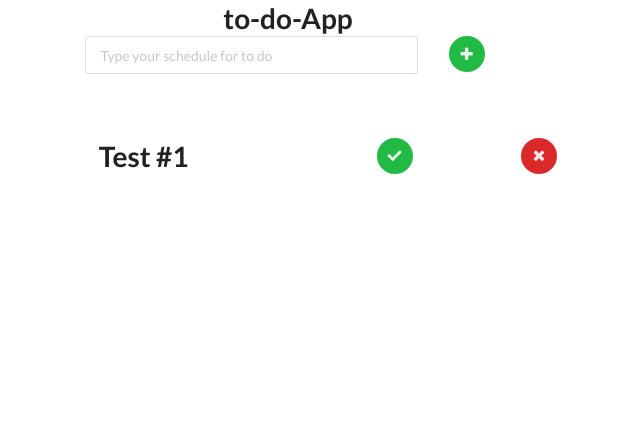
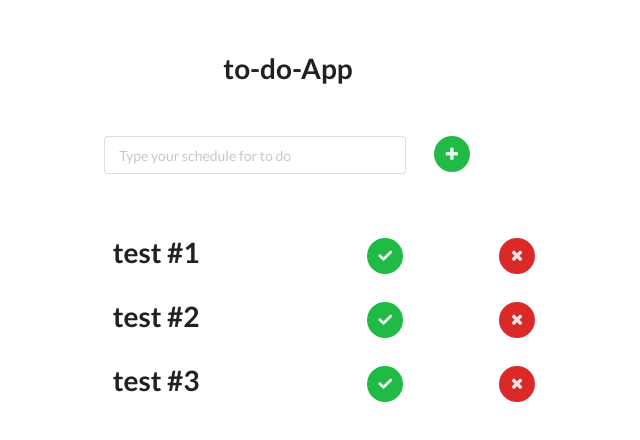
Before and after one commit to tatacastro12/todolist, a React (Vite) app: page / in a window 1280 px wide. Shown: the top 440 px of the page, without its empty margins (352-992 px from the left). Built offline with nearby package versions, Linux system fonts and the light colour scheme.

Commit message:
Update component Todo, List, App

```diff
--- a/src/App.jsx
+++ b/src/App.jsx
@@ -1,25 +1,32 @@
-import React from 'react'
+import React,{useState} from 'react'
 import Form  from "./components/Form";
- import Section from "./components/Section";
- import List from './components/List';
+import Section from "./components/Section";
+import List from './components/List';
 
 
 const Apptitle = "to-do-App";
 
+const list= [
+  {title: "test #1", completed: false},
+  {title: "test #2"},
+  {title: "test #3"}
+];
+
 const App = () => {
+  const [todoList, setTodoList] = useState(list);
   return (
     <div className='ui container center aligned'>
     <></>
-      <section>
+      <Section>
         <h1>
           {Apptitle}
         </h1>
-      </section>
-      <section>
+      </Section>
+      <Section>
          <Form  />
         <Section />
-        <List />
-      </section>
+        <List list={todoList} />
+      </Section>
     </div>
   )
 }
--- a/src/components/List.jsx
+++ b/src/components/List.jsx
@@ -1,9 +1,11 @@
 import React from "react";
 import Todo from "./Todo"
-const List = () => {
+const List = ({list}) => {
+    const rendereList = list.map((item) => <Todo title={item.title} completed= {item.completed} key={item.tittle}/>);
+
     return(
         <div className="ui grid center aligned">
-            <Todo title="Test #1"/>
+            {rendereList}
         </div>
         );
     };
--- a/src/components/Todo.jsx
+++ b/src/components/Todo.jsx
@@ -1,13 +1,17 @@
 import React, { useState } from "react";
-const Todo = ({ title }) => {
+const Todo = ({ title, completed }) => {
     const [isEditing, setIsEditing] = useState(false);
     const [Value, setValue] = useState(title)
     const [tempValue, setTempValue] = useState(title);
+    const [completedState, setCompleted] = useState(completed);
+
     const handleDivDubleClick = () => {
         setIsEditing(true);
     };
     const handleInputKeyDown = (e) => {
         const key = e.keyCode;
+
+
         if (key === 13) {
             setValue(tempValue);
             setIsEditing(false);
@@ -16,9 +20,15 @@ const Todo = ({ title }) => {
             setIsEditing(false);
         }
     };
+
     const handleInputOnChange = (e) => {
         setTempValue(e.target.value);
     };
+
+    const handleButtonClick = () => {
+    setCompleted(true);
+    };
+
     return (
         <div className="row" onDoubleClick={handleDivDubleClick}>
             {
@@ -35,10 +45,14 @@ const Todo = ({ title }) => {
                     </div> :
                     <>
                         <div className="column five wide">
-                            <h1>{Value}</h1>
+                            <h1 className={"ui header"+(completedState? "green": "")}>{Value}</h1>
                         </div>
                         <div className="column two wide">
-                            <button className="ui button circular icon green"><i className="white check icon"></i></button>
+                            <button
+                            className="ui button circular icon green"
+                            onClick={handleButtonClick}
+                            >
+                                <i className="white check icon"></i></button>
                         </div>
                         <div className="column two wide">
                             <button className="ui button circular icon red"><i className="white remove icon"></i></button>
```
